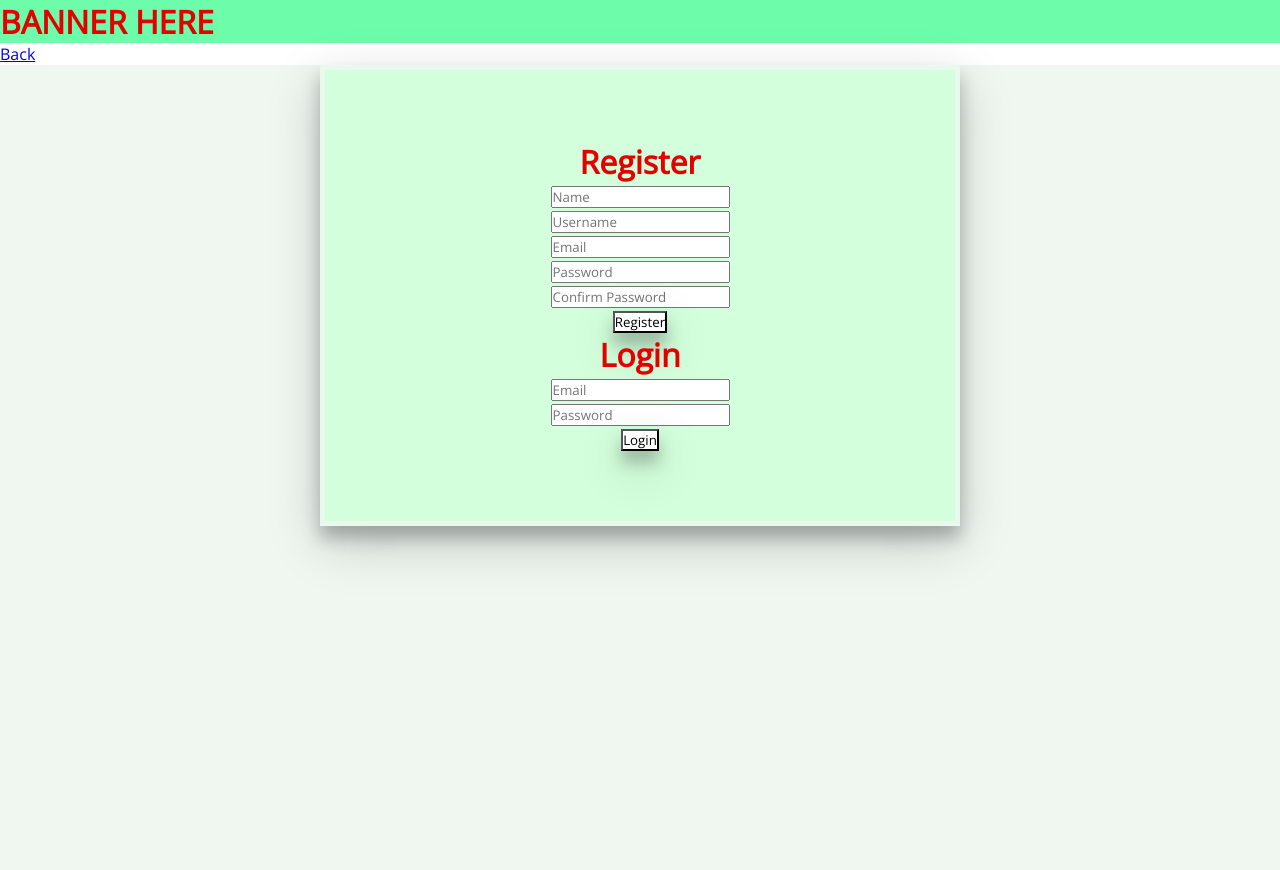
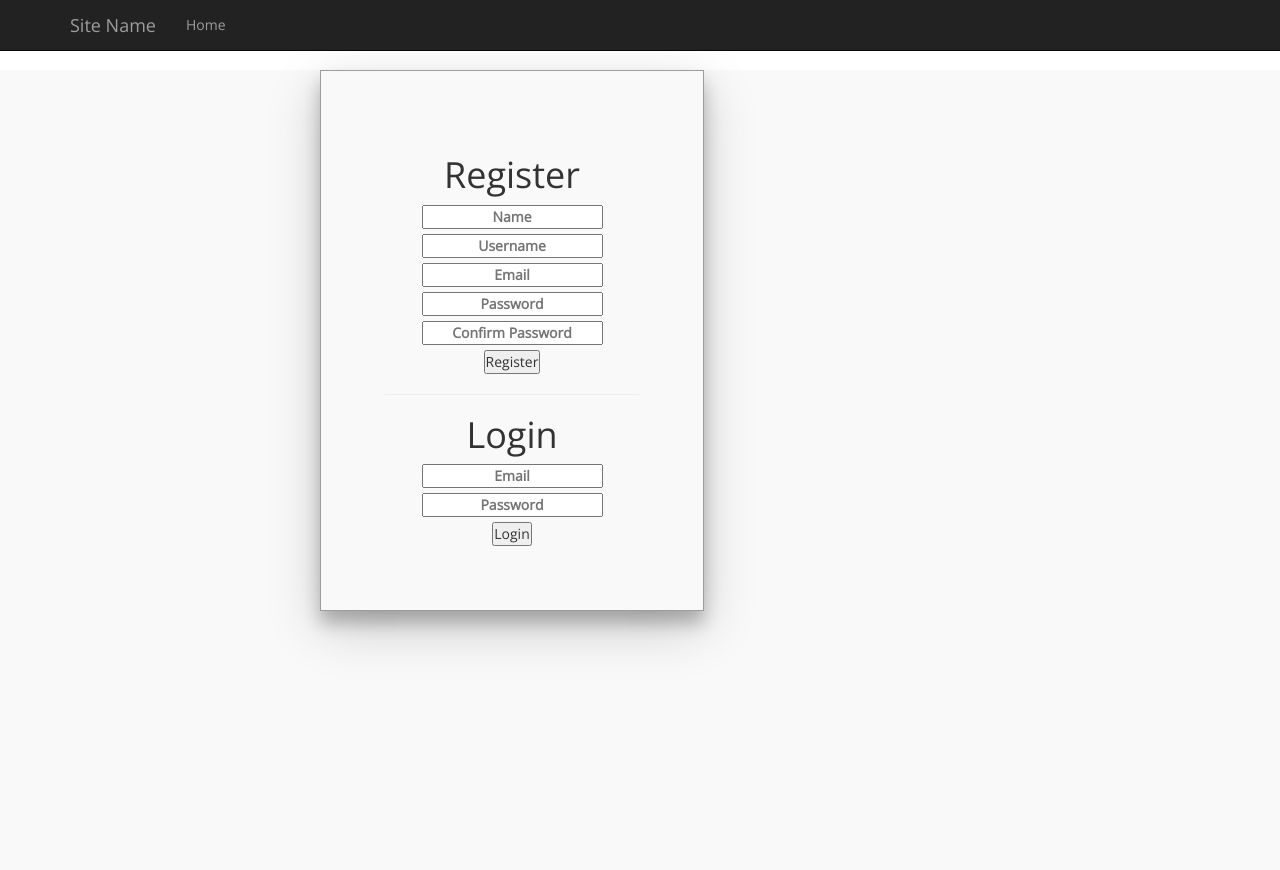
Before and after one commit to hiimkelvin/ayl, a Django app: page /login_registration in a window 1280 px wide. Before the commit the page ends 559 px from the top, so only its background shows below. Run offline with Django 3.2, Linux system fonts and the light colour scheme; parts of the project's set-up code (start-up, migrations or seed data) failed here and were passed over; some libraries are stand-ins or nearby versions.

Commit message:
changed login/regis page

```diff
--- a/apps/AYL/static/css/login.css
+++ b/apps/AYL/static/css/login.css
@@ -5,36 +5,34 @@
 }
 
 .wrapper{
-  background-color: #eff7f0;
+  display: block;
+  background-color: #f9f9f9;
   height:100vh;
 }
 
 .smallwrapper{
-  background-color: #d3ffdc;
-  border: 5px solid #eaf9ed;
-  padding: 70px 0;
+  display: block;
   text-align: center;
+  border: 1px solid #9d9d9d;
   margin: 0 25%;
+  padding: 5vw;
+  width: 30%;
   box-shadow: 0 12px 16px 0 rgba(0,0,0,0.24), 0 17px 50px 0 rgba(0,0,0,0.19);
 }
 
-label{
-  color: white;
-  display: block;
-  width: auto;
-  text-align: center;
-  margin: 2px;
+input{
+ display: block;
+ color: white;
+ margin: 2px;
+ text-align: center;
 }
 
-h1{
-  color: #e50000;
+.register{
+  display: block;
+  text-align: center;
 }
 
-button{
-  background-color: white;
-  box-shadow: 0 12px 16px 0 rgba(0,0,0,0.24), 0 17px 50px 0 rgba(0,0,0,0.19);
+.button{
+  display: block;
+  text-align: center;
 }
-
-.banner{
-  background-color: #6cfcaa;
-}
--- a/apps/AYL/templates/AYL/login.html
+++ b/apps/AYL/templates/AYL/login.html
@@ -5,18 +5,46 @@
     <title>Login/Registration</title>
     {% load staticfiles %}
     <link rel="stylesheet" href="{% static 'css/login.css' %}"media="screen" title="no title"  charset="utf-8">
+    <link rel="stylesheet" href="{% static 'css/bootstrap.min.css' %}">
+    <!-- <link rel="stylesheet" href="{% static 'css/blog-post.css' %}"> -->
     <link href="https://fonts.googleapis.com/css?family=Open+Sans" rel="stylesheet">
   </head>
-  <body>
-    <h1 class="banner">BANNER HERE</h1>
   <div class="navbar">
-      <a href="/">Back</a>
+    <nav class="navbar navbar-inverse navbar-fixed-top" role="navigation">
+      <div class="container">
+        <!-- Brand and toggle get grouped for better mobile display -->
+        <div class="navbar-header">
+          <button type="button" class="navbar-toggle" data-toggle="collapse" data-target="#bs-example-navbar-collapse-1">
+            <span class="sr-only">Toggle navigation</span>
+            <span class="icon-bar"></span>
+            <span class="icon-bar"></span>
+            <span class="icon-bar"></span>
+          </button>
+          <a class="navbar-brand" href="#">Site Name</a>
+        </div>
+        <!-- Collect the nav links, forms, and other content for toggling -->
+        <div class="collapse navbar-collapse" id="bs-example-navbar-collapse-1">
+          <ul class="nav navbar-nav">
+            <li>
+              <a href="/">Home</a>
+            </li>
+            <li>
+              {% if 'user_id' in request.session %}
+              <a href="/logout">Logout</a>
+              {% endif %}
+            </li>
+          </ul>
+        </div>
+        <!-- /.navbar-collapse -->
+      </div>
+      <!-- /.container -->
+    </nav>
   </div>
   <div class="wrapper">
-      <div class="smallwrapper">
     {% for message in messages %}
     <p>{{message}}</p>
     {% endfor %}
+    <div class="smallwrapper">
       <div class="registration">
         <h1>Register</h1>
         <form action="/register" method="post">
@@ -26,8 +54,11 @@
           <label for="email"><input type="email" name="email" placeholder="Email"></label>
           <label for="password"><input type="password" name="password" placeholder="Password"></label>
           <label for="c_pass"><input type="password" name="c_pass" placeholder="Confirm Password"></label>
+          <div class="button">
             <button>Register</button>
+          </div>
         </form>
+        <hr>
       </div>
       <div class="login">
         <h1>Login</h1>
@@ -35,7 +66,9 @@
           {% csrf_token %}
           <label for="email"><input type="email" name="email" placeholder="Email"></label>
           <label for="password"><input type="password" name="password" placeholder="Password"></label>
+          <div class="button">
             <button>Login</button>
+          </div>
         </form>
       </div>
     </div>
```
Also changed, not shown: db.sqlite3. Lines whose indentation alone changed are shown as unchanged.
